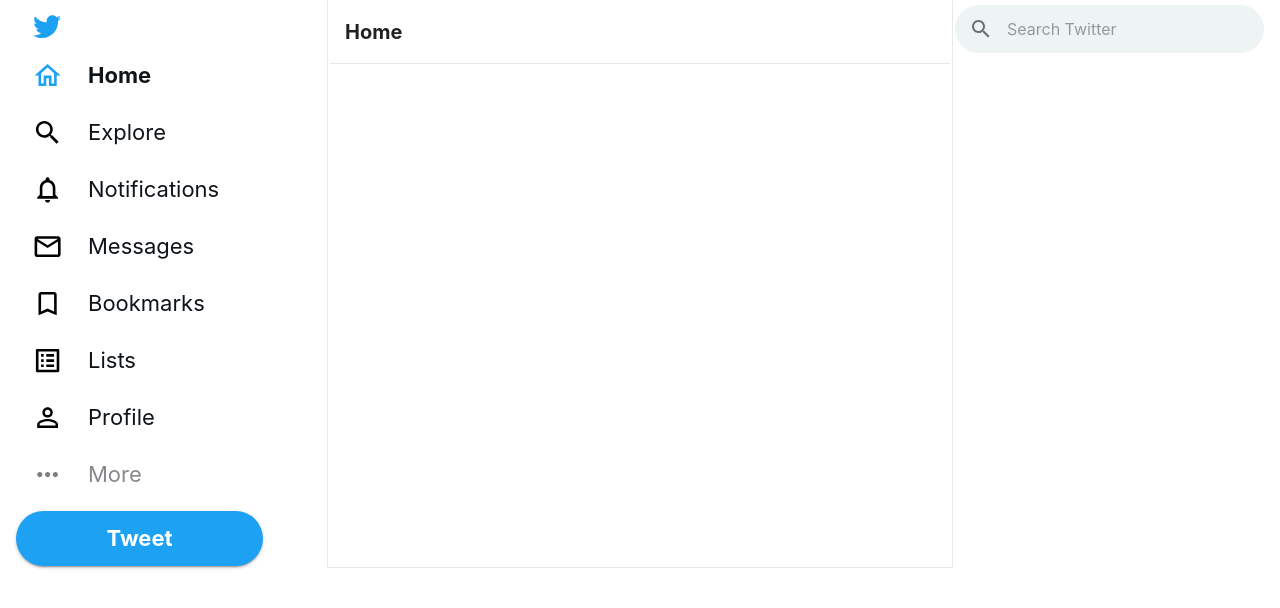
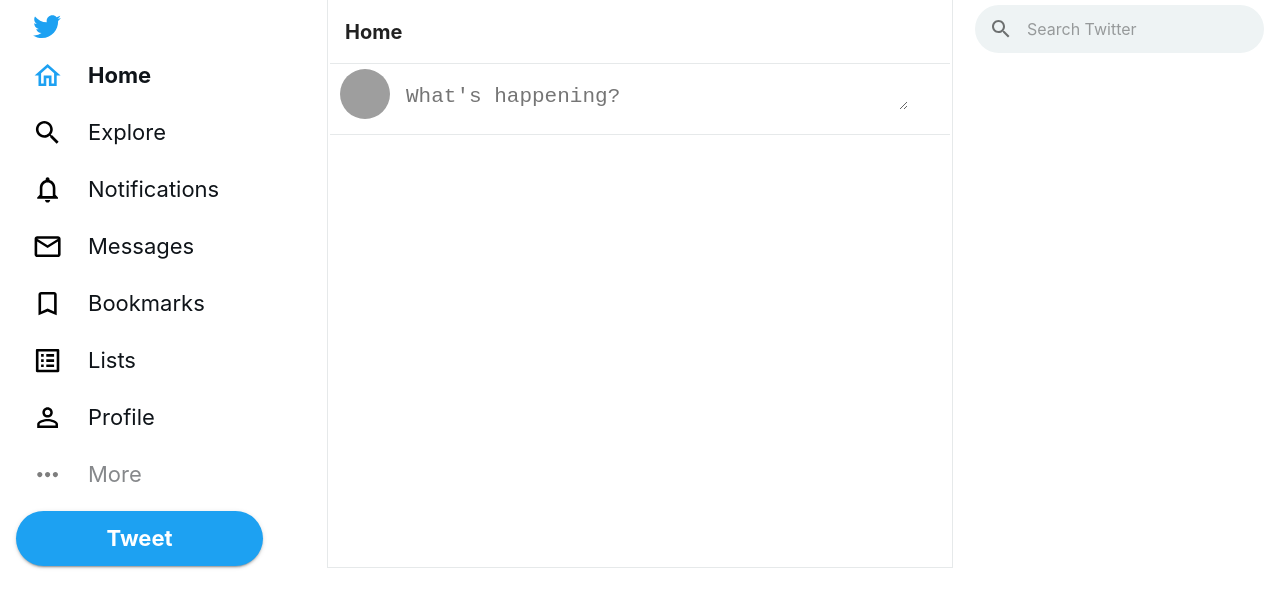
Before and after one commit to Alex-Berezov/twitter-clone, a React (Create React App) app: page / in a window 1280 px wide. Shown: the top 608 px of the page. Built offline with nearby package versions, Linux system fonts and the light colour scheme; grey boxes are pictures that could not be loaded.

Commit message:
Satart add create twwet form

```diff
--- a/src/components/RightSidebar/rightSidebarStyles.ts
+++ b/src/components/RightSidebar/rightSidebarStyles.ts
@@ -2,6 +2,6 @@
 
 export const useRightSidebarStyles = makeStyles((theme) => ({
     root: {
-        flexGrow: 1,
+        paddingLeft: 20,
     },
 }));
--- /dev/null
+++ b/src/pages/Home/CreateTweetForm/CreateTweetForm.tsx
@@ -0,0 +1,22 @@
+import React from 'react';
+
+import { Avatar, Paper, TextareaAutosize } from '@material-ui/core';
+
+import { createTweetFormStyles } from './createTweetFormStyles';
+
+const CreateTweetForm = () => {
+    const classes = createTweetFormStyles();
+
+    return (
+        <div className={classes.root}>
+            <Paper component="form" className={classes.form}>
+                <Avatar alt="User Name" src="/static/images/avatar/1.jpg" className={classes.avatar} />
+                <div className={classes.addTweetPart}>
+                    <TextareaAutosize aria-label="empty textarea" placeholder="What's happening?" />
+                </div>
+            </Paper>
+        </div>
+    );
+};
+
+export default CreateTweetForm;
--- /dev/null
+++ b/src/pages/Home/CreateTweetForm/createTweetFormStyles.ts
@@ -0,0 +1,25 @@
+import { makeStyles } from '@material-ui/core/styles';
+
+export const createTweetFormStyles = makeStyles((theme) => ({
+    root: {
+        borderBottom: '1px solid rgb(230 233 234)',
+        padding: '5px 10px',
+    },
+    form: {
+        display: 'flex',
+        boxShadow: 'none',
+    },
+    avatar: {
+        width: '2.5em',
+        height: '2.5em',
+    },
+    addTweetPart: {
+        padding: '1em',
+        '& textarea': {
+            border: 'none',
+            width: '24em',
+            outline: 'none',
+            fontSize: '1.5em',
+        },
+    },
+}));
--- a/src/pages/Home/Home.tsx
+++ b/src/pages/Home/Home.tsx
@@ -2,6 +2,7 @@
 
 import { Typography } from '@material-ui/core';
 
+import CreateTweetForm from './CreateTweetForm/CreateTweetForm';
 import { homeStyles } from './homeStyles';
 
 export const Home: React.FC = (): React.ReactElement => {
@@ -10,10 +11,9 @@
     return (
         <div className={classes.homePage}>
             <div className={classes.title}>
-                <Typography variant="h6" component="h2">
-                    Home
-                </Typography>
+                <Typography variant="h6" component="h2">Home</Typography>
             </div>
+            <CreateTweetForm />
         </div>
     );
 };
```
